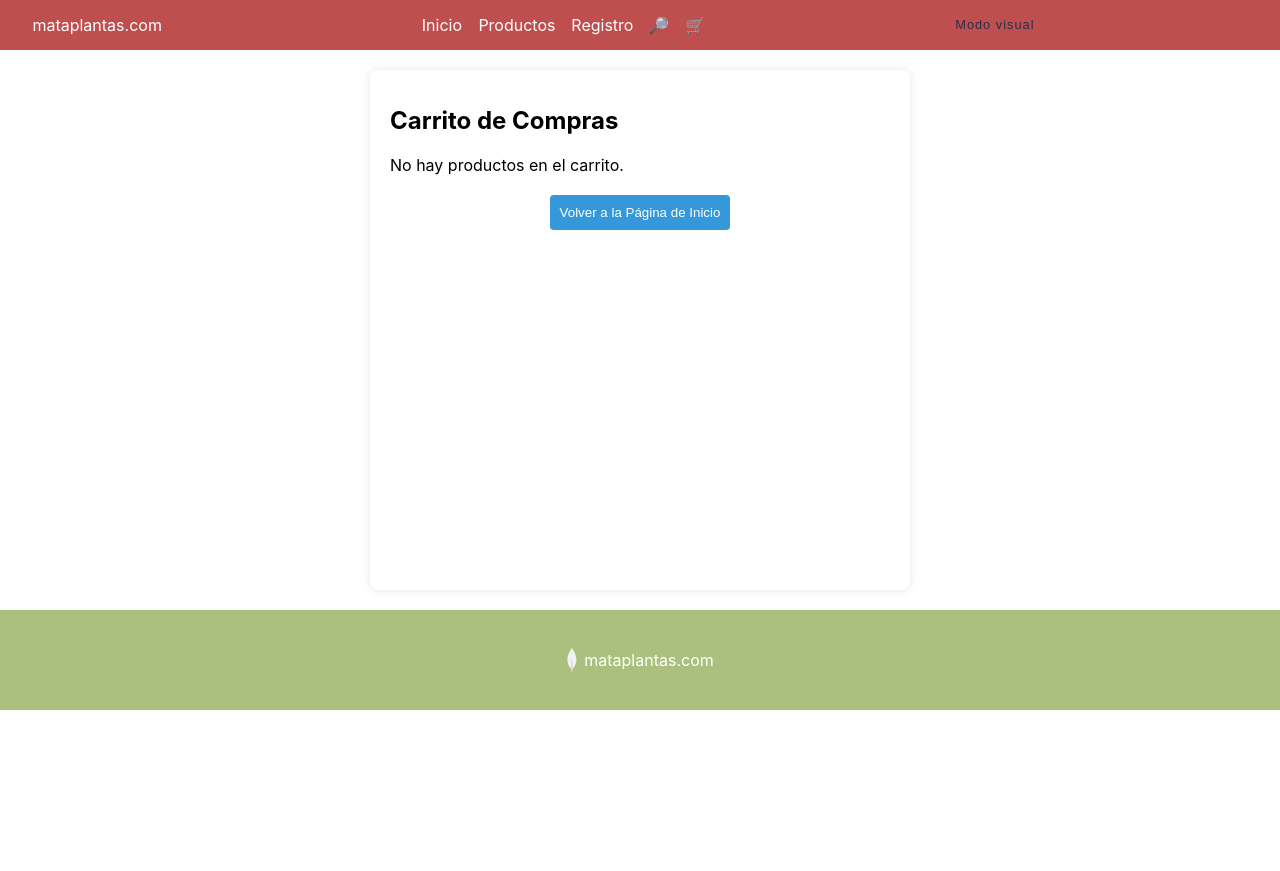
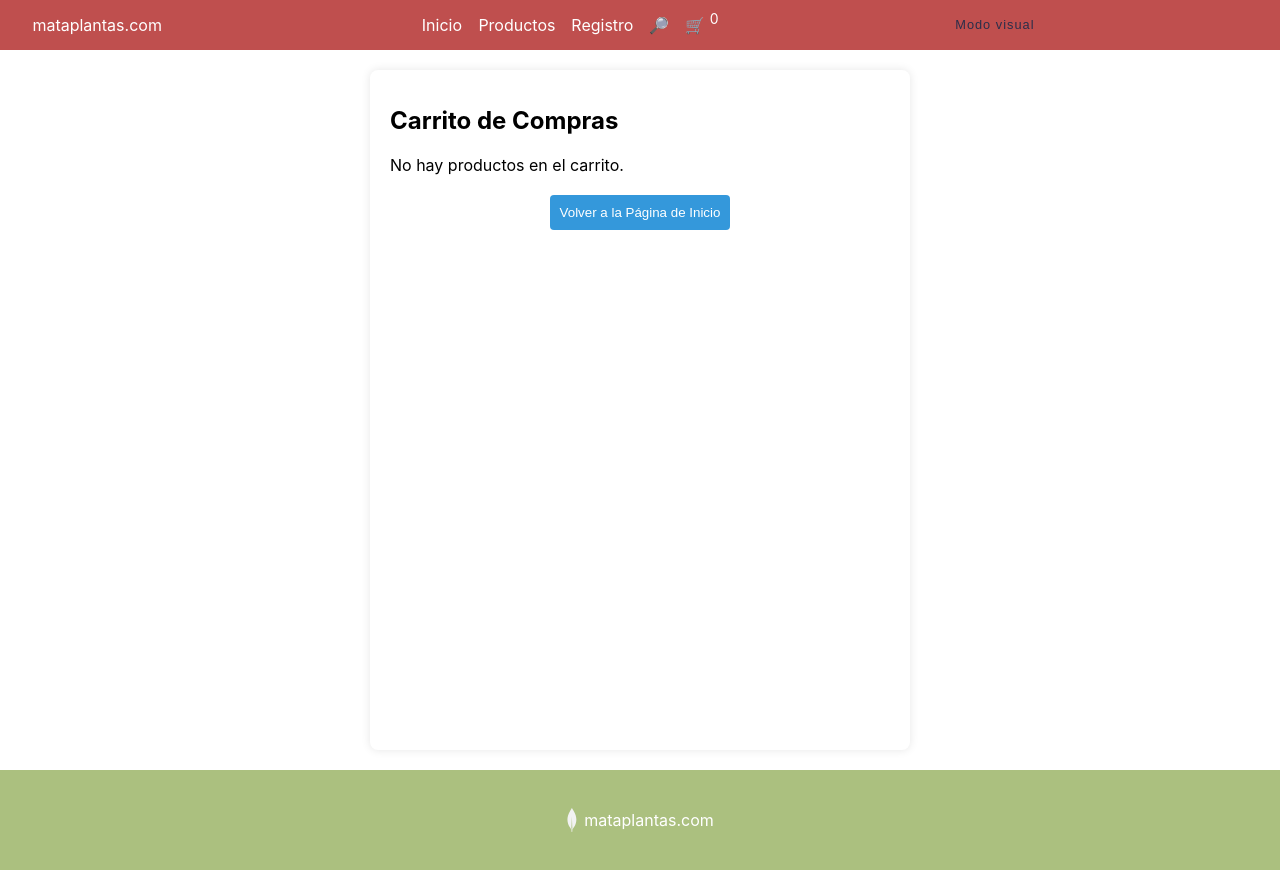
Before and after one commit to MarPrieto7/mataplantas, a React (Create React App) app: page /Cart in a window 1280 px wide. Before the commit the page ends 800 px from the top, so only its background shows below. Built offline with nearby package versions, Linux system fonts and the light colour scheme.

Commit message:
update cartitem

```diff
--- a/src/Components/cart/CartBadge.jsx
+++ b/src/Components/cart/CartBadge.jsx
@@ -1,14 +1,24 @@
-import React from "react";
+import React, { useContext } from "react";
 import { Link } from "react-router-dom";
+import { CartContext } from '../../context/CartContext';
 
-const CartBadge = ({ itemCount }) => {
+const CartBadge = () => {
+  const { cartItems } = useContext(CartContext);
+
+  // Calcular el total de unidades
+  const getTotalUnits = () => {
+    return cartItems.reduce((total, item) => total + item.quantity, 0);
+  };
+
   return (
     <div className="cart-badge">
       <Link to="/Cart">
         <span role="img" aria-label="Cart Icon">
           🛒
         </span>
-        {itemCount > 0 && <span className="item-count">{itemCount}</span>}
+        <span className="item-count" title={`Total de productos en el carrito: ${getTotalUnits()}`}>
+          {getTotalUnits()}
+        </span>
       </Link>
     </div>
   );
--- a/src/Components/header/Header.css
+++ b/src/Components/header/Header.css
@@ -66,8 +66,26 @@
   }
 
   .cart-badge {
-    margin-top: -20px; /* Ajusta la cantidad según tus necesidades */
+    position: relative;
+    margin-top:-20px;
   }
+
+  .cart-badge a {
+    position: relative;
+    display: inline-block;
+  }
+
+  .cart-badge span.item-count {
+    position: absolute;
+    margin-top: -10px;
+    left: 20px;
+
+    border-radius: 50%;
+    padding: 5px;
+    font-size: 14px; /* Ajusta el tamaño del número según sea necesario */
+    color: white; /* Ajusta el color del texto según sea necesario */
+  }
+
   /* Estilo de los iconos SVG en el botón Toggle Modo Oscuro */
   #toggleBtn .svg-icon {
     margin-right: 5px;
--- a/src/Components/header/Header.jsx
+++ b/src/Components/header/Header.jsx
@@ -1,6 +1,7 @@
 import React from "react";
 import { Link } from 'react-router-dom';
 import CartBadge from '../cart/CartBadge';
+import { CartContext } from "../../context/CartContext";
 
 function Header({ cartItemCount }) {
     const handleToggleMenu = () => {
@@ -17,7 +18,7 @@ function Header({ cartItemCount }) {
             <li><Link to="/Products">Productos</Link></li>
             <li><Link to="/Register">Registro</Link></li>
             <li><Link to="/Search">🔎</Link></li>
-            <li><Link to="/Cart"><CartBadge itemCount={cartItemCount} /></Link></li>
+            <li><Link to="/Cart"><CartBadge /></Link></li>
           </ul>
           <button id="toggleBtn" onClick={handleToggleMenu}>
             <svg className="svg-icon" fill="none" height="20" viewBox="0 0 20 20" width="20" xmlns="http://www.w3.org/2000/svg">
--- a/src/page/Cart.css
+++ b/src/page/Cart.css
@@ -7,7 +7,7 @@
     box-shadow: 0 0 10px rgba(0, 0, 0, 0.1);
     background-color: #fff;
     border-radius: 8px;
-    height: 60vh;
+    height: 80vh;
   }
 
   .cart-list {
@@ -98,6 +98,7 @@
   cursor: pointer;
 }
 
+
   @media (max-width: 590px) {
     .cart-item {
       flex-direction: column;
```
